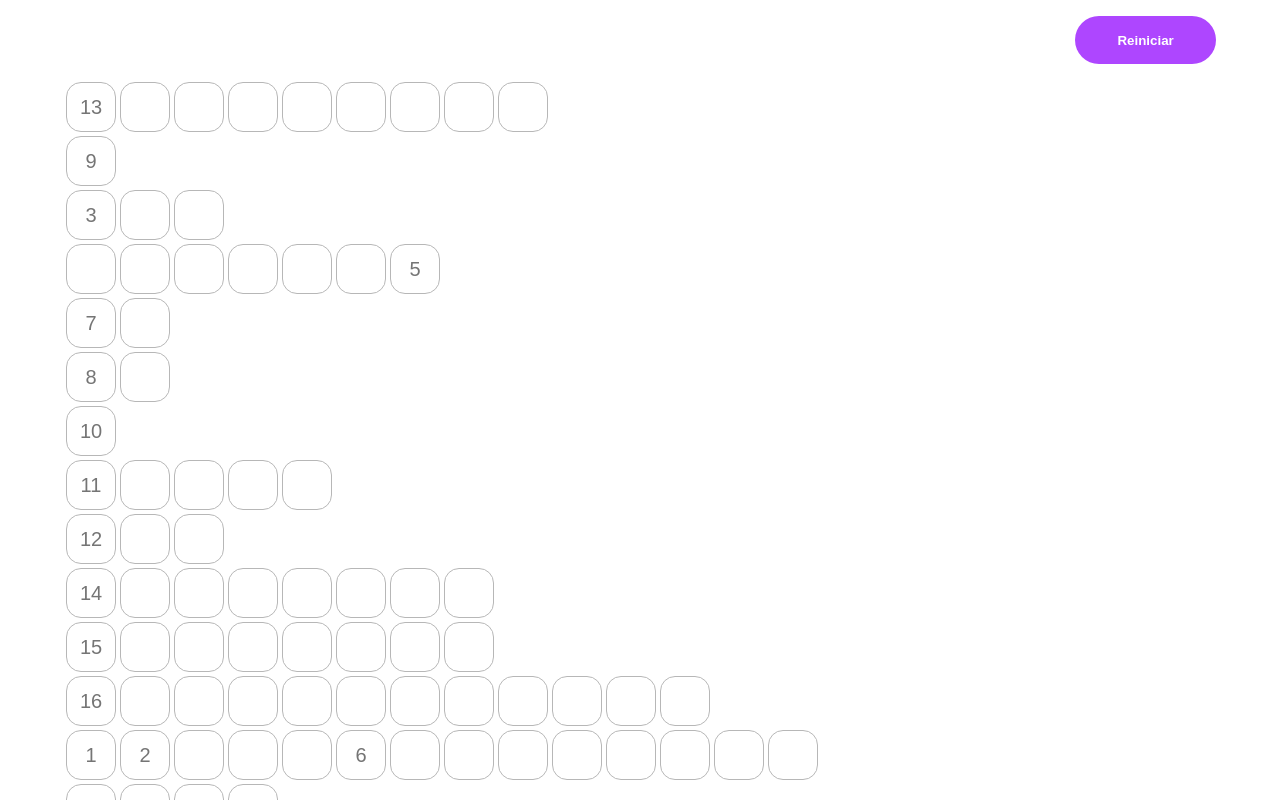
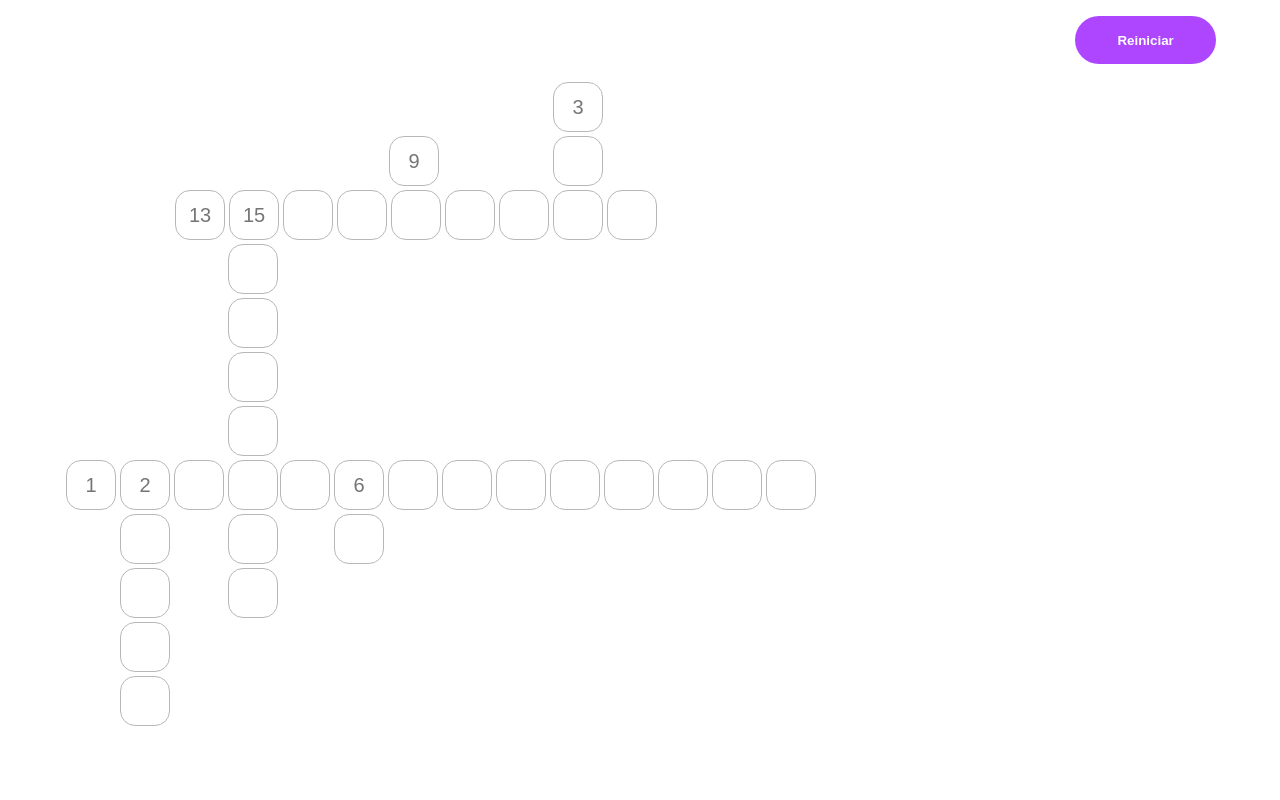
Before and after one commit to Projeto-Cruzadinha-Arq-Comp/palavras-cruzadas, a Next.js app: page /game in a window 1280 px wide. Built offline with nearby package versions, Linux system fonts and the light colour scheme.

Commit message:
css cruzadinha inicio

```diff
--- a/components/cruzadinha.jsx
+++ b/components/cruzadinha.jsx
@@ -388,9 +388,23 @@ export default function Cruzadinha() {
         <>
             <div className={styles.container}>
                 <div>
+                    <div style={{marginLeft: '109px'}}>
+                        <div className={styles.coupleinput3e9}>
+                            <div className={styles.input3}>
+                                <input maxLength={1} max={1} id="input_P1" onChange={() => { testeFrase() }} placeholder={'3'} />
+                                <input maxLength={1} max={1} id="input_P2" onChange={() => { testeFrase() }} />
+                                {/* apaguei a input_P3 para ser usada na U da inputP13_8*/}
+                            </div>
+
+                            <div className={styles.input9}>
+                                <input maxLength={1} max={1} id="inputP9_1" onChange={() => { testeFrase() }} placeholder={'9'} />
+                                {/* apaguei a input 9 do CS para usar o 'S' da inputP13_5*/}
+                            </div>
+                        </div>
+
                         <div className={styles.input13}>
                             <input maxLength={1} max={1} id="inputP13_1" onChange={() => { testeFrase() }} placeholder={'13'} />
-                        <input maxLength={1} max={1} id="inputP13_2" onChange={() => { testeFrase() }} />
+                            <input maxLength={1} max={1} id="inputP13_2" onChange={() => { testeFrase() }} placeholder={'15'} />
                             <input maxLength={1} max={1} id="inputP13_3" onChange={() => { testeFrase() }} />
                             <input maxLength={1} max={1} id="inputP13_4" onChange={() => { testeFrase() }} />
                             <input maxLength={1} max={1} id="inputP13_5" onChange={() => { testeFrase() }} />
@@ -400,15 +414,46 @@ export default function Cruzadinha() {
                             <input maxLength={1} max={1} id="inputP13_9" onChange={() => { testeFrase() }} />
                         </div>
 
-                    <div className={styles.input9}>
-                        <input maxLength={1} max={1} id="inputP9_1" onChange={() => { testeFrase() }} placeholder={'9'} />
-                        {/* apaguei a input 9 do CS para usar o 'S' da inputP13_5*/}
+                        <div className={styles.input15}>
+                            {/*<input maxLength={1} max={1} id="inputP15_1" onChange={() => { testeFrase() }}  />*/}
+                            <input maxLength={1} max={1} id="inputP15_2" onChange={() => { testeFrase() }} />
+                            <input maxLength={1} max={1} id="inputP15_3" onChange={() => { testeFrase() }} />
+                            <input maxLength={1} max={1} id="inputP15_4" onChange={() => { testeFrase() }} />
+                            <input maxLength={1} max={1} id="inputP15_5" onChange={() => { testeFrase() }} />
+                            <input maxLength={1} max={1} id="inputP15_6" onChange={() => { testeFrase() }} />
+                            <input maxLength={1} max={1} id="inputP15_7" onChange={() => { testeFrase() }} />
+                            <input maxLength={1} max={1} id="inputP15_8" onChange={() => { testeFrase() }} />
+                        </div>
                     </div>
 
-                    <div className={styles.input3}>
-                        <input maxLength={1} max={1} id="input_P1" onChange={() => { testeFrase() }} placeholder={'3'} />
-                        <input maxLength={1} max={1} id="input_P2" onChange={() => { testeFrase() }} />
-                        <input maxLength={1} max={1} id="input_P3" onChange={() => { testeFrase() }} />
+                    <div className={styles.input1}>
+                        <input maxLength={1} max={1} id="inputP1_1" onChange={() => { testeFrase() }} placeholder={'1'} />
+                        <input maxLength={1} max={1} id="inputP1_2" onChange={() => { testeFrase() }} placeholder={'2'} />
+                        <input maxLength={1} max={1} id="inputP1_3" onChange={() => { testeFrase() }} style={{marginRight: '54px'}}/>
+
+                        <input maxLength={1} max={1} id="inputP1_5" onChange={() => { testeFrase() }} />
+                        <input maxLength={1} max={1} id="inputP1_6" onChange={() => { testeFrase() }} placeholder={'6'} />
+                        <input maxLength={1} max={1} id="inputP1_7" onChange={() => { testeFrase() }} />
+                        <input maxLength={1} max={1} id="inputP1_8" onChange={() => { testeFrase() }} />
+                        <input maxLength={1} max={1} id="inputP1_9" onChange={() => { testeFrase() }} />
+                        <input maxLength={1} max={1} id="inputP1_10" onChange={() => { testeFrase() }} />
+                        <input maxLength={1} max={1} id="inputP1_11" onChange={() => { testeFrase() }} />
+                        <input maxLength={1} max={1} id="inputP1_12" onChange={() => { testeFrase() }} />
+                        <input maxLength={1} max={1} id="inputP1_13" onChange={() => { testeFrase() }} />
+                        <input maxLength={1} max={1} id="inputP1_14" onChange={() => { testeFrase() }} />
+                    </div>
+
+                    <div className={styles.couple2e6}>
+                    <div className={styles.input2}>
+                        <input maxLength={1} max={1} id="inputP2_2" onChange={() => { testeFrase() }} />
+                        <input maxLength={1} max={1} id="inputP2_3" onChange={() => { testeFrase() }} />
+                        <input maxLength={1} max={1} id="inputP2_4" onChange={() => { testeFrase() }} />
+                        <input maxLength={1} max={1} id="inputP2_5" onChange={() => { testeFrase() }} />
+                    </div>
+
+                    <div className={styles.input6}>
+                        <input maxLength={1} max={1} id="inputP6_2" onChange={() => { testeFrase() }} />
+                    </div>
                     </div>
 
                     <div className={styles.input5}>
@@ -435,7 +480,7 @@ export default function Cruzadinha() {
 
                     <div className={styles.input10}>
                         {/* apaguei a input 10 da ULA para usar o 'U' da inputP5_6*/}
-                        <input maxLength={1} max={1} id="inputP10_2" onChange={() => { testeFrase() }} placeholder={'10'}/>
+                        <input maxLength={1} max={1} id="inputP10_2" onChange={() => { testeFrase() }} placeholder={'10'} />
                         {/* apaguei a input 10 da ULA para usar o 'A' da inputP16_8*/}
                     </div>
 
@@ -464,17 +509,6 @@ export default function Cruzadinha() {
                         <input maxLength={1} max={1} id="inputP14_8" onChange={() => { testeFrase() }} />
                     </div>
 
-                    <div className={styles.input15}>
-                        <input maxLength={1} max={1} id="inputP15_1" onChange={() => { testeFrase() }} placeholder={'15'} />
-                        <input maxLength={1} max={1} id="inputP15_2" onChange={() => { testeFrase() }} />
-                        <input maxLength={1} max={1} id="inputP15_3" onChange={() => { testeFrase() }} />
-                        <input maxLength={1} max={1} id="inputP15_4" onChange={() => { testeFrase() }} />
-                        <input maxLength={1} max={1} id="inputP15_5" onChange={() => { testeFrase() }} />
-                        <input maxLength={1} max={1} id="inputP15_6" onChange={() => { testeFrase() }} />
-                        <input maxLength={1} max={1} id="inputP15_7" onChange={() => { testeFrase() }} />
-                        <input maxLength={1} max={1} id="inputP15_8" onChange={() => { testeFrase() }} />
-                    </div>
-
                     <div className={styles.input16}>
                         <input maxLength={1} max={1} id="inputP16_1" onChange={() => { testeFrase() }} placeholder={'16'} />
                         <input maxLength={1} max={1} id="inputP16_2" onChange={() => { testeFrase() }} />
@@ -490,34 +524,6 @@ export default function Cruzadinha() {
                         <input maxLength={1} max={1} id="inputP16_12" onChange={() => { testeFrase() }} />
                     </div>
 
-                    <div className={styles.input1}>
-                        <input maxLength={1} max={1} id="inputP1_1" onChange={() => { testeFrase() }} placeholder={'1'} />
-                        <input maxLength={1} max={1} id="inputP1_2" onChange={() => { testeFrase() }} placeholder={'2'} />
-                        <input maxLength={1} max={1} id="inputP1_3" onChange={() => { testeFrase() }} />
-                        <input maxLength={1} max={1} id="inputP1_4" onChange={() => { testeFrase() }} />
-                        <input maxLength={1} max={1} id="inputP1_5" onChange={() => { testeFrase() }} />
-                        <input maxLength={1} max={1} id="inputP1_6" onChange={() => { testeFrase() }} placeholder={'6'} />
-                        <input maxLength={1} max={1} id="inputP1_7" onChange={() => { testeFrase() }} />
-                        <input maxLength={1} max={1} id="inputP1_8" onChange={() => { testeFrase() }} />
-                        <input maxLength={1} max={1} id="inputP1_9" onChange={() => { testeFrase() }} />
-                        <input maxLength={1} max={1} id="inputP1_10" onChange={() => { testeFrase() }} />
-                        <input maxLength={1} max={1} id="inputP1_11" onChange={() => { testeFrase() }} />
-                        <input maxLength={1} max={1} id="inputP1_12" onChange={() => { testeFrase() }} />
-                        <input maxLength={1} max={1} id="inputP1_13" onChange={() => { testeFrase() }} />
-                        <input maxLength={1} max={1} id="inputP1_14" onChange={() => { testeFrase() }} />
-                    </div>
-
-                    <div className={styles.input2}>
-                        <input maxLength={1} max={1} id="inputP2_2" onChange={() => { testeFrase() }} />
-                        <input maxLength={1} max={1} id="inputP2_3" onChange={() => { testeFrase() }} />
-                        <input maxLength={1} max={1} id="inputP2_4" onChange={() => { testeFrase() }} />
-                        <input maxLength={1} max={1} id="inputP2_5" onChange={() => { testeFrase() }} />
-                    </div>
-
-                    <div className={styles.input6}>
-                        <input maxLength={1} max={1} id="inputP6_2" onChange={() => { testeFrase() }} />
-                    </div>
-
                     <div className={styles.input4}>
                         <input maxLength={1} max={1} id="inputP4_1" onChange={() => { testeFrase() }} placeholder={'4'} />
                         <input maxLength={1} max={1} id="inputP4_2" onChange={() => { testeFrase() }} />
--- a/styles/cruzadinha.module.css
+++ b/styles/cruzadinha.module.css
@@ -14,3 +14,48 @@
     text-align: center;
     margin: 2px;
 }
+
+.input3 {
+    display: flex;
+    flex-direction: column;
+}
+
+.input9 {
+    margin-right: 110px;
+    margin-left: 214px;
+}
+
+.coupleinput3e9 {
+    display: flex;
+    flex-direction: row-reverse;
+    align-items: flex-end;
+    justify-content: flex-end;
+}
+
+.input15 {
+    display: flex;
+    flex-direction: column;
+    margin-left: 53px;
+}
+
+.input1 {
+    margin-top: -162px;
+}
+
+.input5 {
+    margin-top: 150px;
+}
+
+.couple2e6 {
+    display: flex;
+}
+
+.input2 {
+    display: flex;
+    flex-direction: column;
+    margin-left: 54px;
+}
+
+.input6 {
+    margin-left: 160px;
+}
```
Lines whose indentation alone changed are shown as unchanged.
